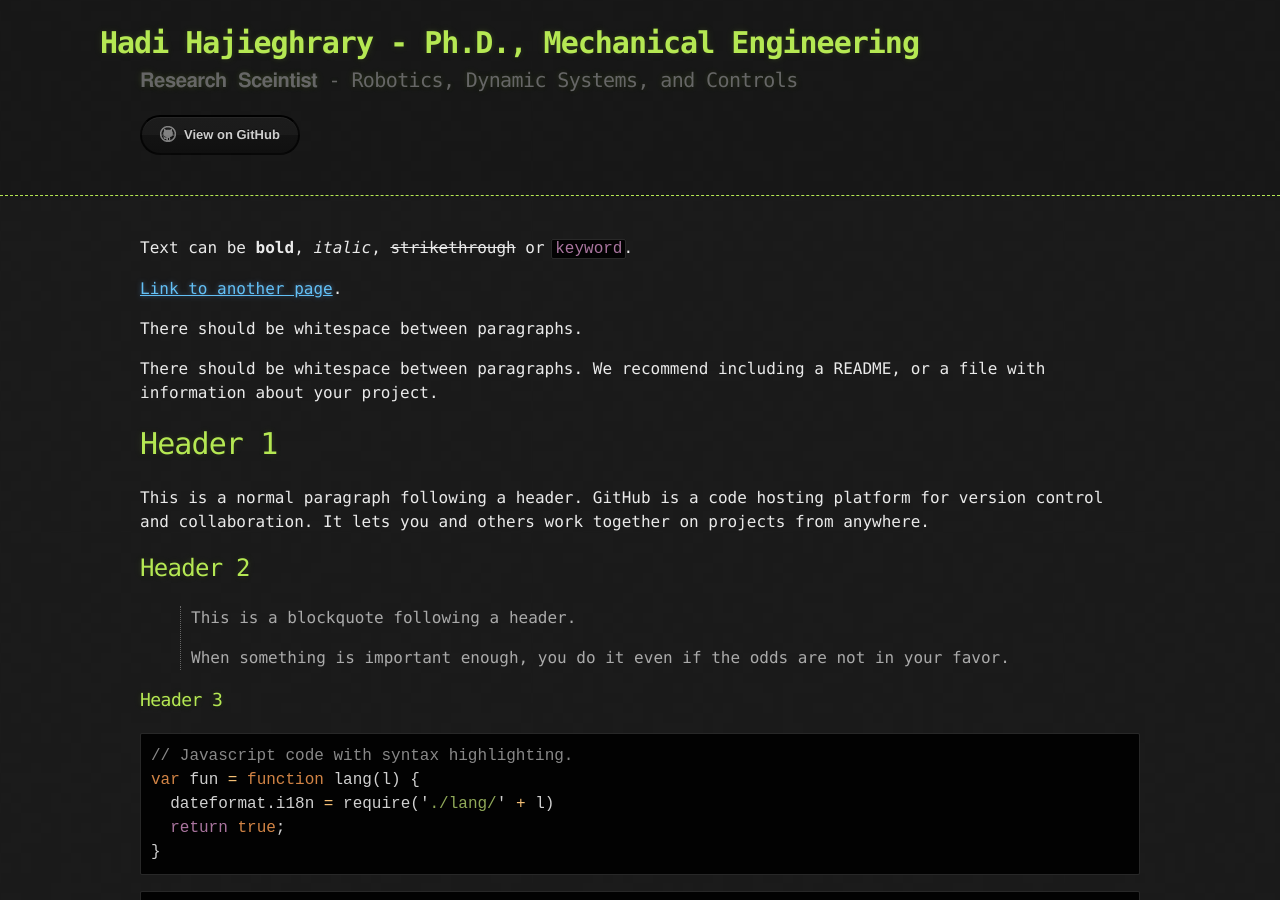
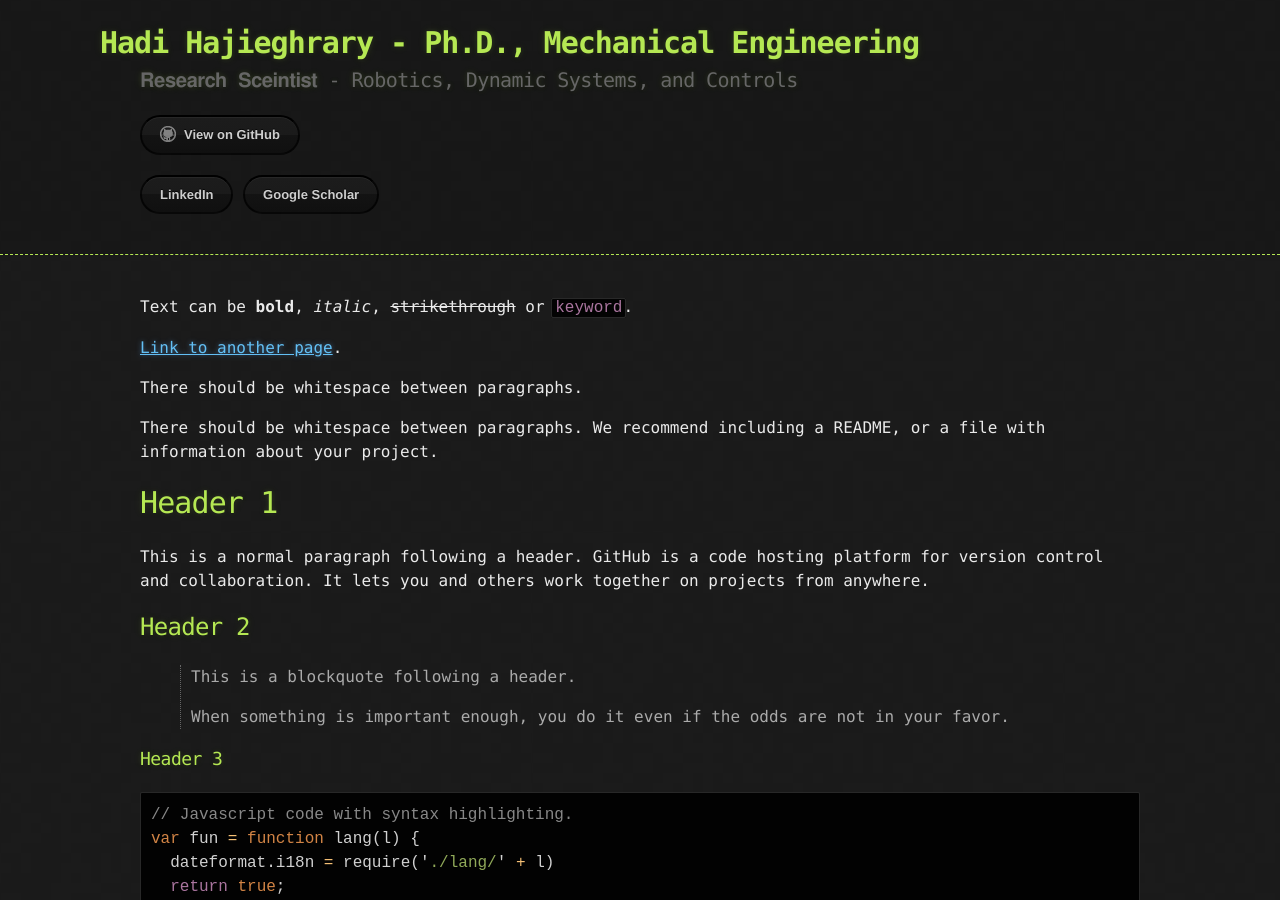
Before and after one commit to Hadi-Hajieghrary/Hadi-Hajieghrary.github.io, a Jekyll site: the page built from index.md, in a window 1280 px wide and 900 px high. Built offline with Jekyll 4.4.1, drawn with Linux system fonts in a browser that asks for light colours.

Commit message:
Linkes Added

```diff
--- a/_config.yml
+++ b/_config.yml
@@ -1,5 +1,6 @@
 title: Hadi Hajieghrary - Ph.D., Mechanical Engineering
 description: 𝐑𝐞𝐬𝐞𝐚𝐫𝐜𝐡 𝐒𝐜𝐞𝐢𝐧𝐭𝐢𝐬𝐭 - 𝚁𝚘𝚋𝚘𝚝𝚒𝚌𝚜, 𝙳𝚢𝚗𝚊𝚖𝚒𝚌 𝚂𝚢𝚜𝚝𝚎𝚖𝚜, 𝚊𝚗𝚍 𝙲𝚘𝚗𝚝𝚛𝚘𝚕𝚜
 show_downloads: false
+show_links: true
 google_analytics:
 theme: jekyll-theme-hacker
--- a/_layouts/default.html
+++ b/_layouts/default.html
@@ -26,6 +26,14 @@
           {% endif %}
           <a href="{{ site.github.repository_url }}" class="btn btn-github"><span class="icon"></span>View on GitHub</a>
         </section>
+
+        <section id="links">
+          {% if site.show_links %}
+            <a href="{{ LinedIn }}" class="btn">LinkedIn</a>
+            <a href="{{ Google Scholar }}" class="btn">Google Scholar</a>
+          {% endif %}
+        </section>
+
       </div>
     </header>
 
```
